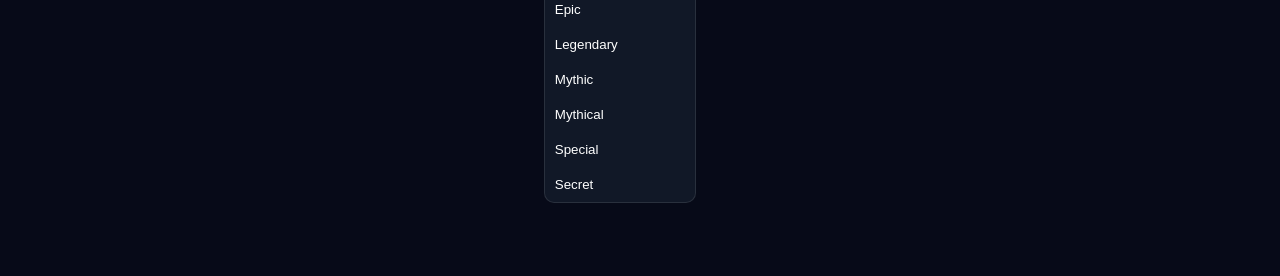
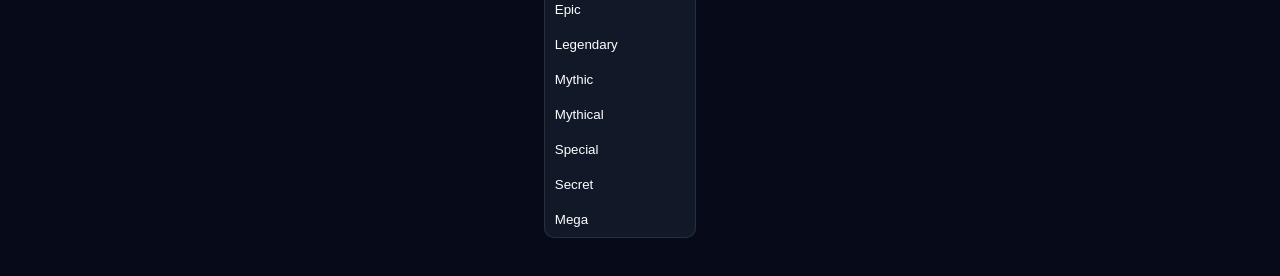
Before and after one commit to zmrqii/clickersim-valuelist, a plain HTML site: page index.html in a window 1280 px wide. Both pictures are taken after a click on the button "Menu ▼". Shown: the part 174-450 px from the top of the page. Drawn offline with Linux system fonts and the light colour scheme; no server answers.

Commit message:
Add Mega rarity
Co-Authored-By: Claude Opus 4.6 <noreply@anthropic.com>

```diff
--- a/index.html
+++ b/index.html
@@ -125,6 +125,7 @@ border-radius:4px;
 <button onclick="goPage('Mythical')">Mythical</button>
 <button onclick="goPage('Special')">Special</button>
 <button onclick="goPage('Secret')">Secret</button>
+<button onclick="goPage('Mega')">Mega</button>
 </div>
 </div>
 
@@ -180,6 +181,7 @@ border-radius:4px;
 <option value="Mythical">Mythical</option>
 <option value="Special">Special</option>
 <option value="Secret">Secret</option>
+<option value="Mega">Mega</option>
 </select>
 
 <button onclick="addPet()">Add / Update</button>
```
